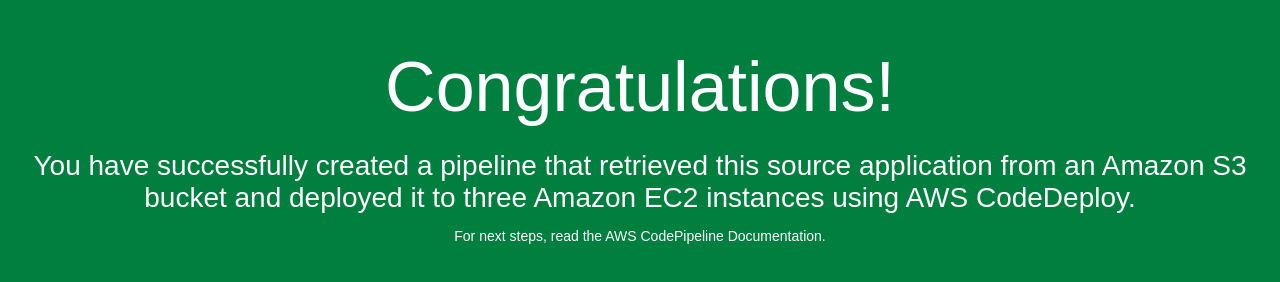
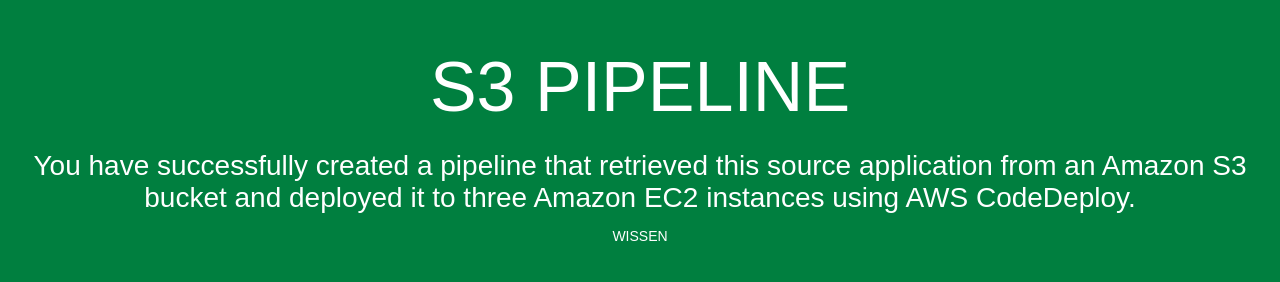
Before and after one commit to Leelasudheer/S3FILE, a plain HTML site: page index.html in a window 1280 px wide. Drawn offline with Linux system fonts and the light colour scheme.

Commit message:
Update index.html

```diff
--- a/index.html
+++ b/index.html
@@ -26,10 +26,10 @@
 </head>
 <body>
   <div align="center">
-    <h1>Congratulations!</h1>
+    <h1>S3 PIPELINE</h1>
     <h2>You have successfully created a pipeline that retrieved this source application from an Amazon S3 bucket and deployed it
 	to three Amazon EC2 instances using AWS CodeDeploy.</h2>
-    <p>For next steps, read the AWS CodePipeline Documentation.</p>
+    <p>WISSEN</p>
   </div>
 </body>
 </html>
```
